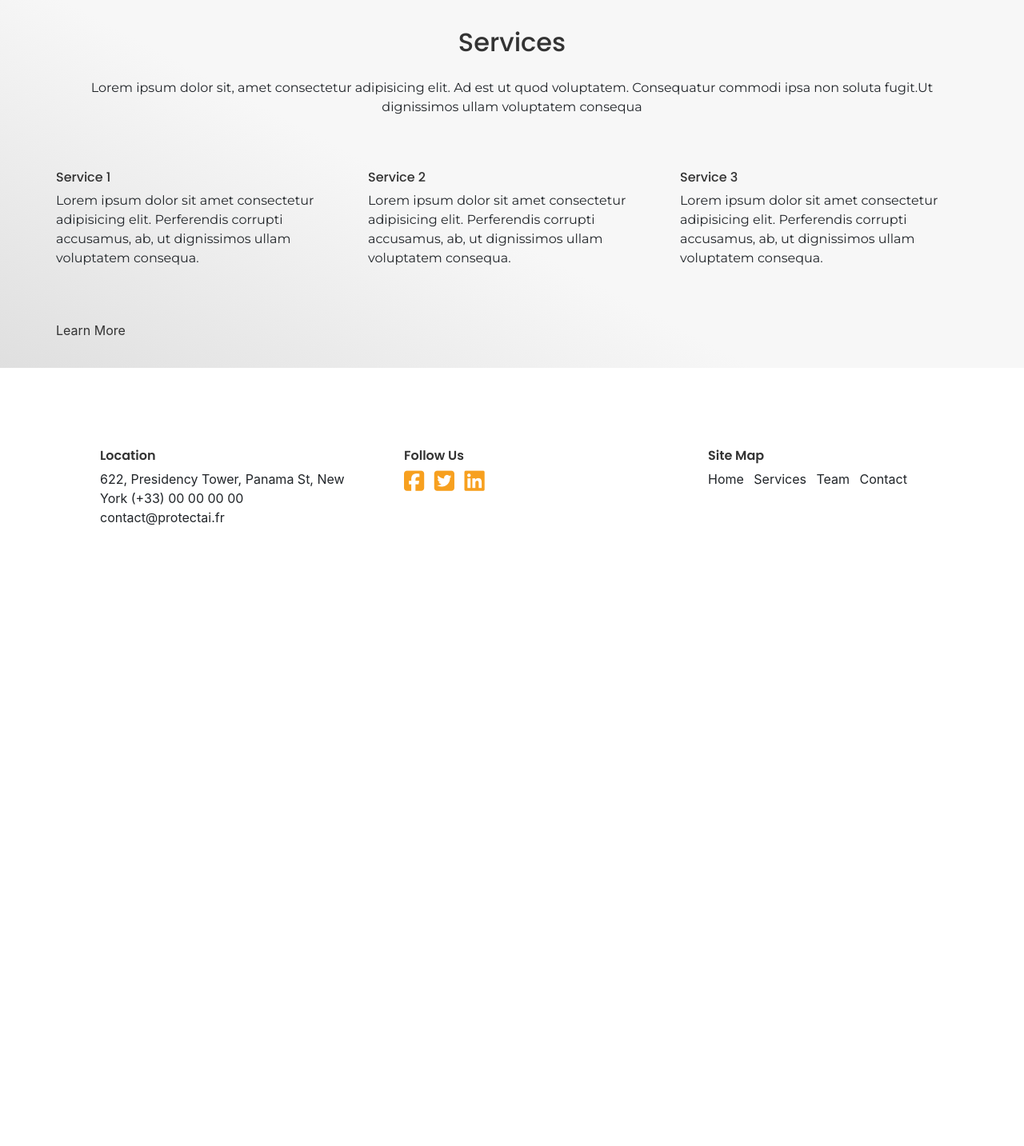
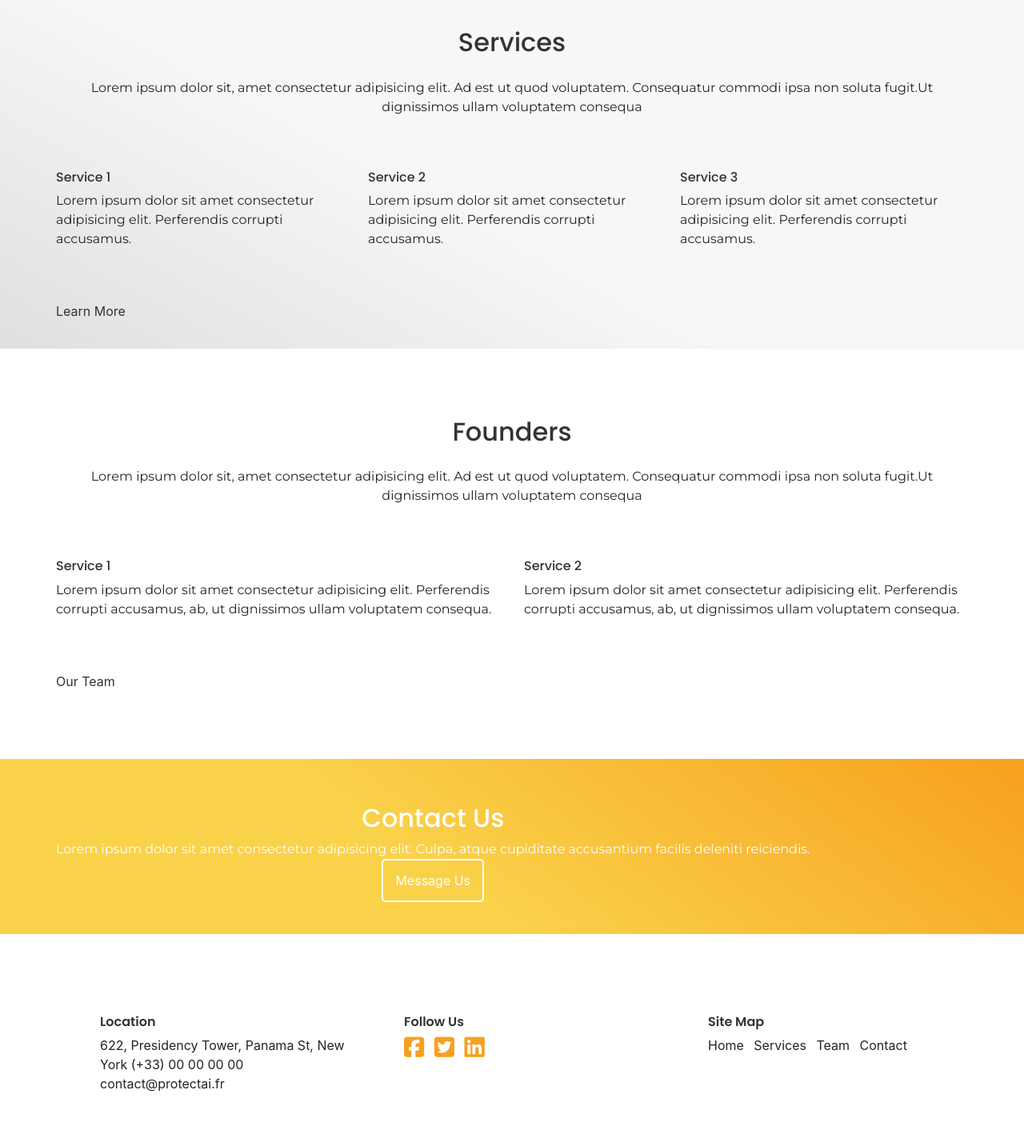
Before and after one commit to Liopin/Project, a Django app: page / in a window 1280 px wide. Shown: the part 850-2283 px from the top of the page at 80% size. Before the commit the page ends 1507 px from the top, so only its background shows below. Run offline with Django 3.2, Linux system fonts and the light colour scheme; grey boxes labelled with a size stand in for pictures from a placeholder-image service; some libraries are stand-ins or nearby versions.

Commit message:
founder and contact section work in progress

```diff
--- a/website/static/website/home.css
+++ b/website/static/website/home.css
@@ -34,3 +34,57 @@
     color:var(--primary-color);
     text-decoration: none;
 }
+
+/*--- Founders section ---*/
+.founders{
+    margin-bottom: 50px;
+    padding: 35px;
+}
+
+.founders h2{
+    margin-bottom: 25px;
+}
+
+.founders h3{
+    font-size: 1em;
+}
+
+.founders a{
+    color: var(--primary-color);
+}
+
+.founders a{
+    color: var(--primary-color);
+}
+
+.founders a:hover{
+    color:var(--primary-color);
+    text-decoration: none;
+}
+
+/*--- Contact section ---*/
+.contact{
+    margin:50px;
+    padding: 55px;
+    color:#fff;
+    background: linear-gradient(216deg,#f7a01f 0%, #fad24a 59%);
+}
+
+.contact h2{
+    color: #fff;
+}
+.contact p{
+    margin-bottom: 15px;
+}
+.contact a{
+    margin-top:10px;
+    padding:15px;
+    color:#fff;
+    border: 2px solid #fff;
+    border-radius: 5px;
+}
+
+.contact a:hover{
+    color:#fff;
+    text-decoration: none;
+}
--- a/website/templates/website/home.html
+++ b/website/templates/website/home.html
@@ -36,15 +36,15 @@
                 <div class="row">
                     <div class="col">
                     <h3>Service 1</h3>
-                   <p>Lorem ipsum dolor sit amet consectetur adipisicing elit. Perferendis corrupti accusamus, ab, ut dignissimos ullam voluptatem consequa.</p>
+                    <p>Lorem ipsum dolor sit amet consectetur adipisicing elit. Perferendis corrupti accusamus.</p>
                     </div>
                     <div class="col">
                         <h3>Service 2</h3>
-                    <p>Lorem ipsum dolor sit amet consectetur adipisicing elit. Perferendis corrupti accusamus, ab, ut dignissimos ullam voluptatem consequa.</p>
+                        <p>Lorem ipsum dolor sit amet consectetur adipisicing elit. Perferendis corrupti accusamus.</p>
                     </div>
                     <div class="col">
                         <h3>Service 3</h3>
-                    <p>Lorem ipsum dolor sit amet consectetur adipisicing elit. Perferendis corrupti accusamus, ab, ut dignissimos ullam voluptatem consequa.</p>
+                        <p>Lorem ipsum dolor sit amet consectetur adipisicing elit. Perferendis corrupti accusamus.</p>
                     </div>
                 </div>
                 <div class="">
@@ -52,6 +52,45 @@
                 </div>
             </div>
         </div>
+    </div>
+    </section>
+  <!-- Founders Section -->
+    <section>
+        <div class="container founders">
+            <div class="row">
+                <div class="text-center">
+                    <h2>Founders</h2>
+                    <p>Lorem ipsum dolor sit, amet consectetur adipisicing elit. Ad est ut quod voluptatem. Consequatur commodi ipsa non soluta fugit.Ut dignissimos ullam voluptatem consequa</p>
+                </div>
+                <div class="row">
+                    <div class="col">
+                    <h3>Service 1</h3>
+                    <p>Lorem ipsum dolor sit amet consectetur adipisicing elit. Perferendis corrupti accusamus, ab, ut dignissimos ullam voluptatem consequa.</p>
+                    </div>
+                    <div class="col">
+                        <h3>Service 2</h3>
+                        <p>Lorem ipsum dolor sit amet consectetur adipisicing elit. Perferendis corrupti accusamus, ab, ut dignissimos ullam voluptatem consequa.</p>
+                    </div>
+                </div>
+                <div>
+                    <a href="{'url website/services'}">Our Team</a>
+                </div>
+            </div>
+        </div>
+    </section>
+    <!-- Contact Section -->
+    <section class="container-fluid contact">
+        <div class="container">
+            <div class="row">
+                    <div class="text-center">
+                        <h2>Contact Us</h2>
+                        <p>Lorem ipsum dolor sit amet consectetur adipisicing elit. Culpa, atque cupiditate accusantium facilis deleniti reiciendis.</p>
+                        <a href="#">Message Us</a>
+                    </div>
+                <div>
+            </div>
+
+        </div>
     </section>
 
 {% endblock content %}
```
Lines whose indentation alone changed are shown as unchanged.
